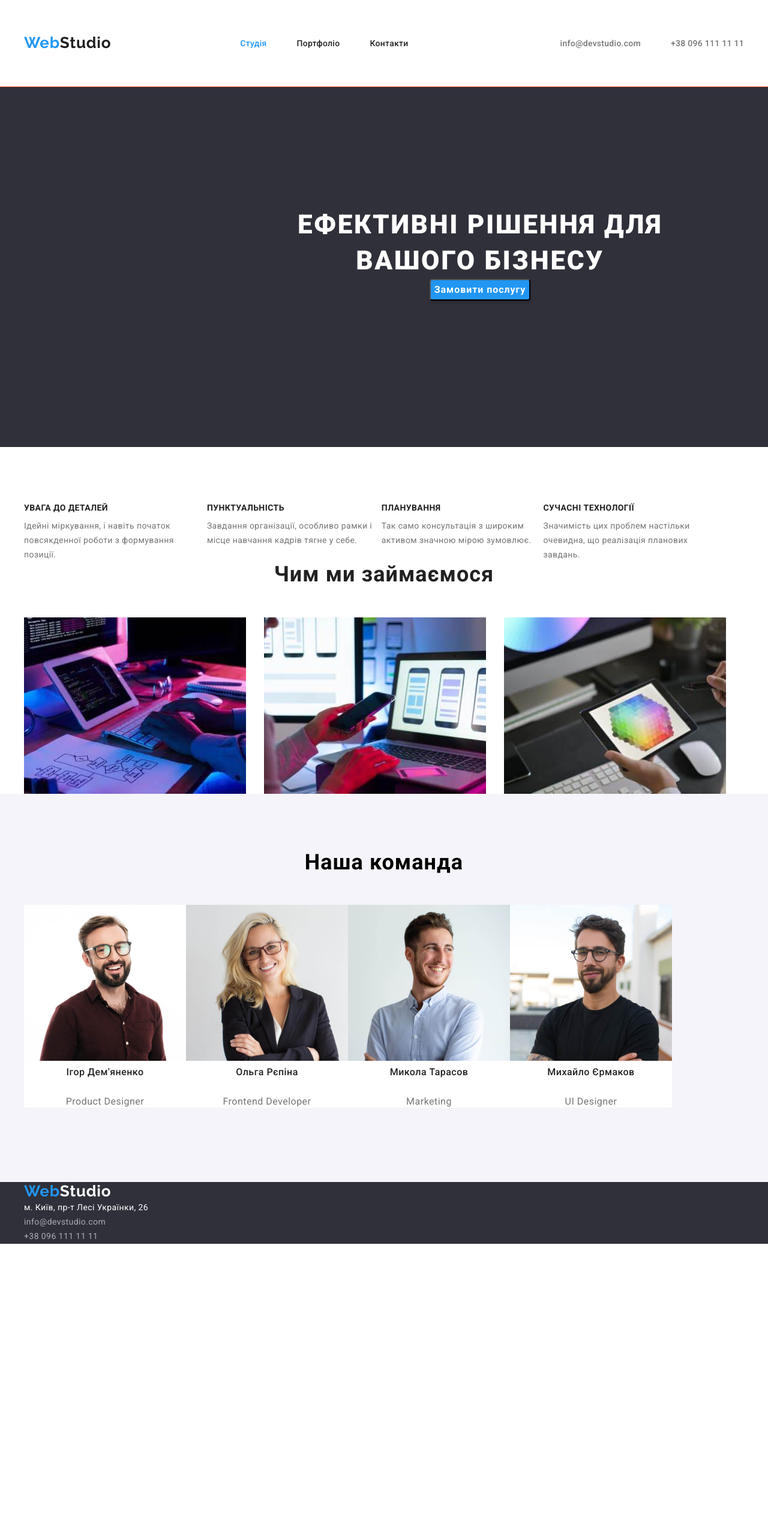
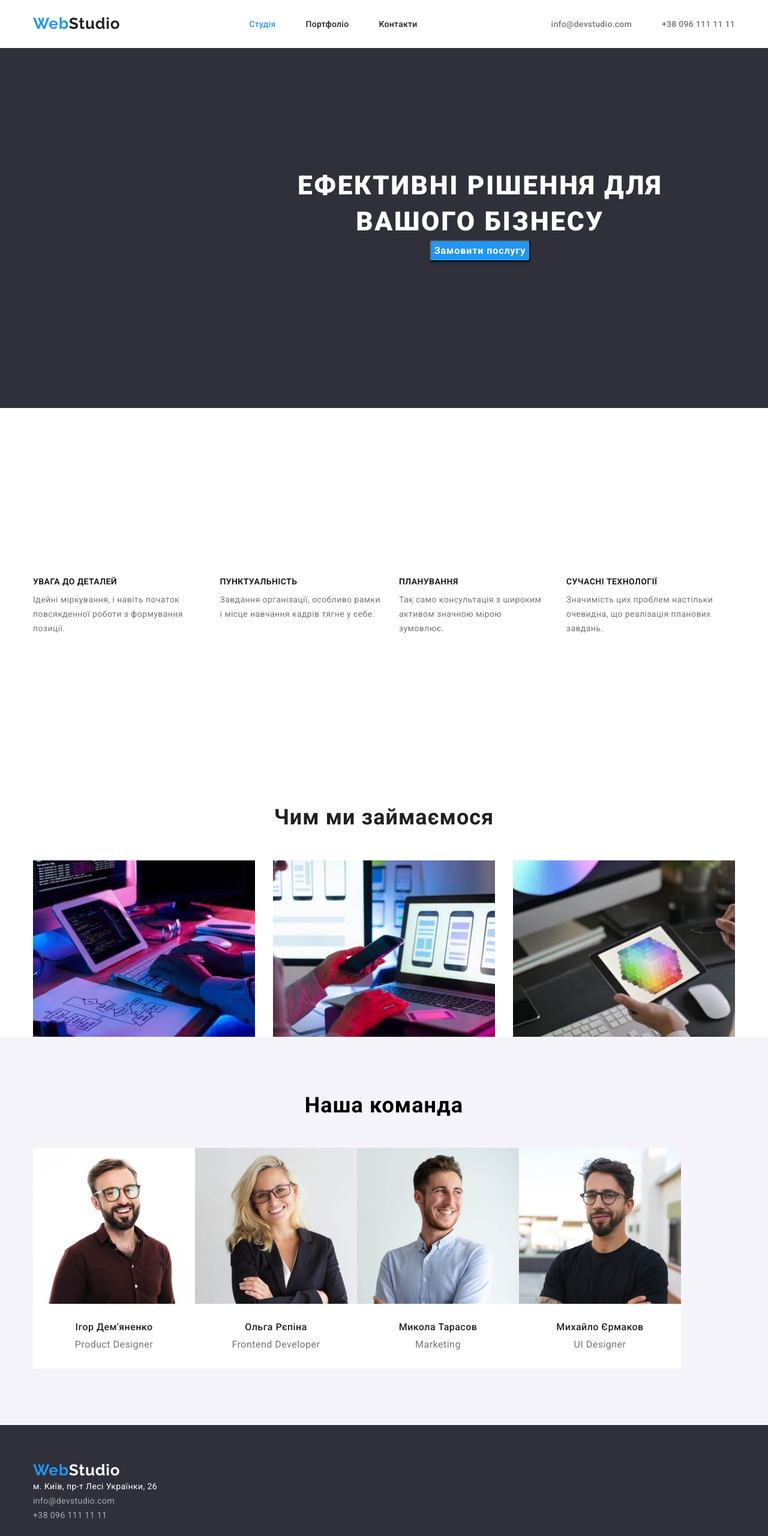
Before and after one commit to Lyub22/goit-markup-hw-03, a plain HTML site: page index.html in a window 1280 px wide. Shown: the top 2560 px of the page at 60% size. Before the commit the page ends 2073 px from the top, so only its background shows below. Drawn offline with nearby package versions, Linux system fonts and the light colour scheme.

Commit message:
Доопрацьоване  3 ДЗ

```diff
--- a/css/styles.css
+++ b/css/styles.css
@@ -61,10 +61,9 @@ body {
     color: var(--accent-color);
 }
 .header-section {
-    padding-top: 32px;
-    padding-bottom: 32px;
+
     margin:0 auto;
-    border-bottom: 1px solid tomato;
+
 }
 .header-navigation {
     display: flex;
@@ -78,12 +77,6 @@ body {
     align-items: center;
     justify-content: space-betweens;
 }
-.header-connect {
-    display: flex;
-    align-items: center;
-    margin-left: auto;
-
-}
 
 
 .list {
@@ -96,11 +89,10 @@ body {
 
 .header {
     background-color: var(--main-title-color);
+    border-bottom: 1px solid #ECECEC;
 }
-.logo-studio {
-    margin-right: 215px;
-}
-.logo-web {
+
+.header-logo-web {
         padding-top: 24px;
         padding-bottom: 25px;
 
@@ -111,6 +103,7 @@ body {
         line-height: 1.2;
         letter-spacing: 0.03em;
         color: var(--accent-color);
+        margin-right: 215px;
 }
 
 .logo-studio {
@@ -144,6 +137,11 @@ body {
     gap: 50px;
     padding: 0;
     margin: 0;
+    display: flex;
+    align-items: center;
+    margin-left: auto;
+
+
 
 }
 
@@ -188,12 +186,15 @@ body {
     background-color: #2F303A;
     width: 1600px;
     height: 600px;
+    padding-top: 200px;
+    padding-bottom: 200px;
+    margin: 0 auto;
 }
 
 .hero-title {
         margin-top: 0;
         margin-bottom: 30;
-        padding-top: 200px;
+
         font-weight: 900;
         font-size: 44px;
         line-height: 1.36;
@@ -224,10 +225,9 @@ body {
         margin: auto;
         justify-content: center;
 
+}
 
 
-
-}
 
 .hero-btn:hover,
 .hero-btn:focus {
@@ -235,10 +235,38 @@ body {
     box-shadow: 0px 4px 4px rgba(0, 0, 0, 0.15);
     border-radius: 4px;
 }
+
+.hero-after {
+    padding-top: 94px;
+    padding-bottom: 94px;
+
+}
+
+
+.hero-after container {
+
+
+
+    flex-basis: calc(100% -120 / 4);
+
+
+
+}
+
+
+
+
+
 .hero-after-list {
+
         display: flex;
-    padding-right: 30px;
+        flex-direction: row;
+        align-items: baseline;
+        justify-content: space-between;
+        flex-basis: calc(100% -120 / 4);
+        gap: 30px;
 }
+
 .hero-after-title {
         font-weight: 700;
         font-size: 14px;
@@ -247,8 +275,9 @@ body {
         text-transform: uppercase;
 
         color: var(--second-title-color);
-        margin-top: 94px;
-        padding-bottom: 10px;
+        margin-bottom: 10px;
+
+
 }
 .hero-after-text {
         font-family: 'Roboto';
@@ -268,32 +297,37 @@ body {
         letter-spacing: 0.03em;
 
         color: var(--second-title-color);
-        padding-bottom: 50px;
+        margin-bottom:  50px;
 
 }
 .about-list {
     display: flex;
     gap: 30px;
 }
-.team-container {
-    padding-bottom: 30px;
-}
+
 .team {
     background-color: #F5F4FA;
     padding-top: 94px;
-
-}
-.team-list {
-    display: flex;
-    padding-top: 50px;
     padding-bottom: 94px;
 
 }
+.team-description {
+    padding-top: 30px;
+    padding-bottom: 30px;
+
+}
+
+.team-list {
+    display: flex;
+    margin-top:  50px;
+}
+
+
 .team-item {
     background-color: var(--main-title-color);
 
+}
 
-}
 .team-title {
         font-weight: 700;
         font-size: 36px;
@@ -301,8 +335,8 @@ body {
         text-align: center;
         letter-spacing: 0.03em
 
+}
 
-}
 .team-item-title {
         font-weight: 500;
         font-size: 16px;
@@ -310,8 +344,8 @@ body {
         text-align: center;
         letter-spacing: 0.03em;
         color: #212121;
-        padding-top: 30px;
-        padding-top: 10px;
+        margin-bottom: 10px;
+
 }
 .team-item-text {
     font-weight: 400;
@@ -320,15 +354,31 @@ body {
         text-align: center;
         letter-spacing: 0.03em;
         color: #757575;
-        padding-top: 10px;
-        padding-top: 30px;
+
 }
 
 
 .footer {
     background-color: #2F303A;
+    padding-top: 60px;
+    padding-bottom: 60px;
+
+}
+.footer-logo-web {
+    font-family: 'Raleway'; sans-serif;
+
+    font-style: normal;
+    font-weight: 700;
+    font-size: 26px;
+    line-height: 1.2;
+    letter-spacing: 0.03em;
+    color: var(--accent-color);
+    margin-right: 215px;
+    margin-bottom: 20px;
+
 }
 .footer-logo {
+
     font-family: 'Raleway';
     font-style: normal;
     font-weight: 700;
@@ -336,14 +386,17 @@ body {
     line-height: 1.19;
     letter-spacing: 0.03em;
     color: var(--accent-color);
-        color: var(--main-title-color);
 }
+
+
 
 .footer-logo-studio {
     color: var(--main-title-color);
 }
+
 .contacts-adress {
     font-style: normal;
+    margin-bottom: 9px;
 }
 .contacts-map-link {
         font-weight: 400;
@@ -351,6 +404,7 @@ body {
         line-height: 1.71;
         letter-spacing: 0.03em;
         color: var(--main-title-color);
+        margin-bottom: 9px;
 }
 
 .contacts-link {
@@ -374,7 +428,7 @@ body {
     clip-path: inset(50%);
     margin: -1px;
 }
-.filters-container {
+.projects-container {
     display: flex;
     text-align: center;
     justify-content: space-around;
@@ -384,6 +438,7 @@ body {
 .filters-list {
     display: flex;
     justify-content: space-between;
+    margin-bottom: 50px;
 
 }
 
@@ -396,6 +451,8 @@ body {
 
         letter-spacing: 0.03em;
         color: var(--second-title-color);
+        background-color: #F5F4FA;
+        border-radius: 4px;
         cursor: pointer;
         border: none;
         list-style: none;
@@ -460,11 +517,20 @@ body {
     margin: 0;
     padding: 0;
     list-style: none;
+
     flex-wrap: wrap;
+    margin-left: -30px;
+    margin-top: -30px;
+
+ }
+
+ .projects-list>.projects-item {
+
+
+    flex-basis: calc(100% / 3 - 30px);
+
+    margin-top: 30px;
     margin-left: 30px;
-    margin-bottom: 30px;
-    margin-top: 30px;
-
  }
 
 
@@ -489,3 +555,13 @@ body {
         letter-spacing: 0.03em;
         color: #757575;
  }
+
+ .projects-description {
+    padding-top: 20px;
+    padding-bottom: 20px;
+    padding-left: 24px;
+    padding-right: 24px;
+    border-top: none;
+    border-radius: 1px solid #EEEEEE;
+
+ }
--- a/index.html
+++ b/index.html
@@ -10,7 +10,9 @@
     <link
         href="https://fonts.googleapis.com/css2?family=Montserrat:wght@400;700&family=Raleway:wght@700&family=Roboto:wght@400;500;700;900&display=swap"
         rel="stylesheet">
-    <link rel="stylesheet" href="https://cdnjs.cloudflare.com/ajax/libs/normalize/1.1.0/normalize.min.css" />
+    <link rel="stylesheet" href="https://cdnjs.cloudflare.com/ajax/libs/modern-normalize/1.1.0/modern-normalize.min.css"
+        integrity="sha512-wpPYUAdjBVSE4KJnH1VR1HeZfpl1ub8YT/NKx4PuQ5NmX2tKuGu6U/JRp5y+Y8XG2tV+wKQpNHVUX03MfMFn9Q=="
+        crossorigin="anonymous" referrerpolicy="no-referrer" />
     <link rel="stylesheet" href="./css/styles.css">
 
 </head>
@@ -20,7 +22,7 @@
         <div class="container header-container">
 
         <nav class="header-navigation">
-            <a class="logo-web link" href="index.html">Web<span class="logo-studio">Studio</span></a>
+            <a class=" header-logo-web link" href="index.html">Web<span class="logo-studio">Studio</span></a>
 
       <ul class="header-list list">
         <li class="header-item"><a class="header-link link current" href="./index.html">Студія</a></li>
@@ -30,14 +32,14 @@
     </nav>
 
 
-       <div class="header-connect">
+
       <ul class="header-list list">
 
         <li><a class="header-mail link" href="mailto:info@devstudio.com">info@devstudio.com</a></li>
         <li><a class="header-tel link" href="tel:+380961111111">+38 096 111 11 11</a></li>
       </ul>
 
-    </div>
+
 
     </div>
     </header>
@@ -52,7 +54,7 @@
         </div>
     </section>
     <section class="hero-after">
-        <div class="container">
+        <div class="hero-after container">
         <ul class="hero-after-list list">
             <li class="hero-after link">
                 <h3 class="hero-after-title">увага до деталей</h3>
@@ -95,23 +97,32 @@
         <ul class="team-list list">
             <li class="team-item">
                 <img src="./images/img-4.jpg" alt="Дизайнер" width="270" height="260">
+                <div class="team-description">
                 <h3 class="team-item-title">Ігор Дем'яненко</h3>
                 <p class="team-item-text">Product Designer</p>
+                </div>
             </li>
             <li class="team-item">
                 <img src="./images/img-5.jpg" alt="Розробник" width="270" height="260">
+                <div class="team-description">
                 <h3 class="team-item-title">Ольга Рєпіна</h3>
                 <p class="team-item-text">Frontend Developer</p>
+                </div>
             </li>
             <li class="team-item">
                 <img src="./images/img-6.jpg" alt="Маркетолог" width="270" height="260">
+                <div class="team-description">
                 <h3 class="team-item-title">Микола Тарасов</h3>
                 <p class="team-item-text">Marketing</p>
+                </div>
+
             </li>
             <li class="team-item">
                 <img src="./images/img-7.jpg" alt="Дизайнер" width="270" height="260">
+                <div class="team-description">
                 <h3 class="team-item-title">Михайло Єрмаков</h3>
                 <p class="team-item-text">UI Designer</p>
+                </div>
             </li>
         </ul>
         </div>
@@ -122,7 +133,7 @@
         <div class="container">
 
 
-    <a class="logo-web link" href="index.html">Web<span class="footer-logo-studio">Studio</span></a>
+    <a class="footer-logo-web link" href="index.html">Web<span class="footer-logo-studio">Studio</span></a>
         <address class="contacts-adress">
             <ul class="contacts-list list">
                 <li class="contacts-item"><a class="contacts-map-link link" href="https://goo.gl/maps/MqbujoNeLUjeFk4a8" target="_blank" rel="noopener noreferrer nofollow">м. Київ, пр-т Лесі Українки, 26</a></li>
```
Also changed, not shown: portfolio.html (+31 -11 lines). Lines whose indentation alone changed are shown as unchanged.
